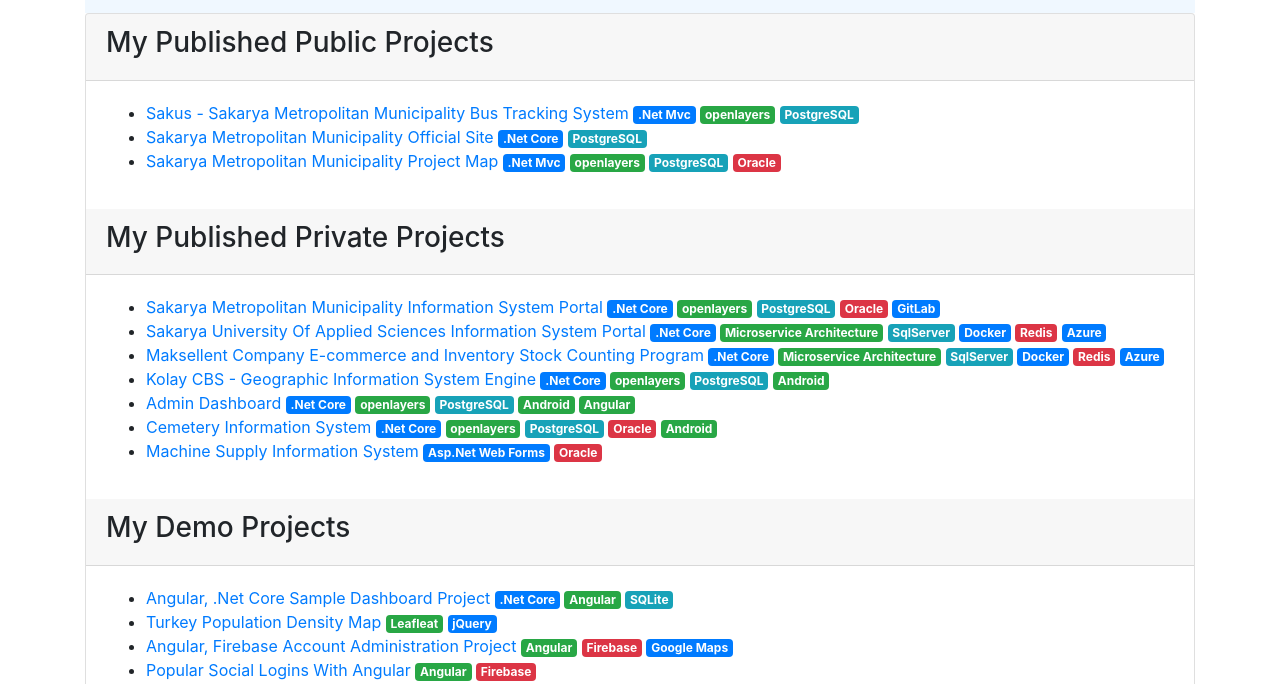
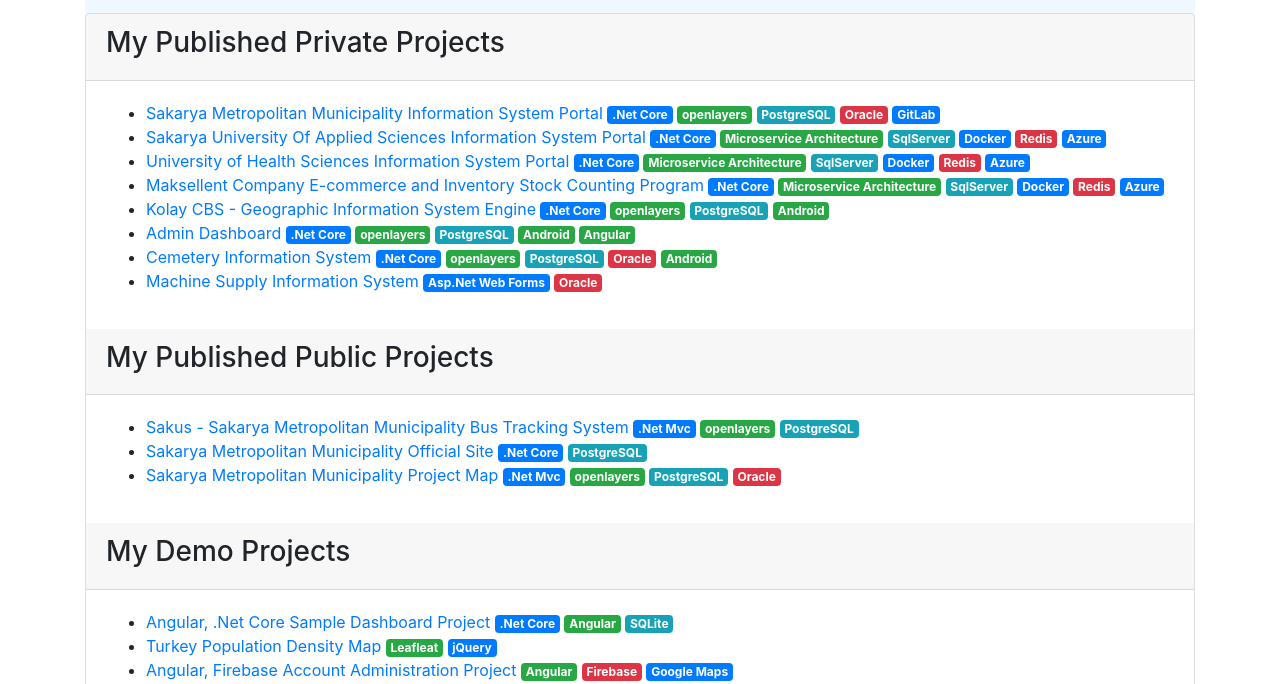
Before and after one commit to canalper/canalper.github.io, a plain HTML site: page index.html in a window 1280 px wide. Shown: the part 101-785 px from the top of the page. Drawn offline with nearby package versions, Linux system fonts and the light colour scheme.

Commit message:
Update index.html

```diff
--- a/index.html
+++ b/index.html
@@ -23,31 +23,7 @@
                 </h1>
             </nav>
             <div class="card">
-                <div class="card-header">
-                    <h3>My Published Public Projects</h3>
-                </div>
-                <div class="card-body">
-                    <ul>
-                        <li>
-                            <a target="_blank" href="https://sakus.sakarya.bel.tr/">Sakus - Sakarya Metropolitan Municipality Bus Tracking System </a>
-                            <span class="badge badge-primary">.Net Mvc</span>
-                            <span class="badge badge-success">openlayers</span>
-                            <span class="badge badge-info">PostgreSQL</span>
-                        </li>
-                        <li>
-                            <a target="_blank" href="http://sakarya.bel.tr/">Sakarya Metropolitan Municipality Official Site</a>
-                            <span class="badge badge-primary">.Net Core</span>
-                            <span class="badge badge-info">PostgreSQL</span>
-                        </li>
-                        <li>
-                            <a target="_blank" href="https://proje.sakarya.bel.tr/ItsProjeWeb/Harita">Sakarya Metropolitan Municipality Project Map</a>
-                            <span class="badge badge-primary">.Net Mvc</span>
-                            <span class="badge badge-success">openlayers</span>
-                            <span class="badge badge-info">PostgreSQL</span>
-                            <span class="badge badge-danger">Oracle</span>
-                        </li>
-                    </ul>
-                </div>
+
             <div class="card-header">
                 <h3>My Published Private Projects</h3>
             </div>
@@ -63,6 +39,15 @@
                     </li>
                     <li>
                         <a target="_blank" href="https://www.subu.edu.tr/en">Sakarya University Of Applied Sciences Information System Portal</a>
+                        <span class="badge badge-primary">.Net Core</span>
+                        <span class="badge badge-success">Microservice Architecture</span>
+                        <span class="badge badge-info">SqlServer</span>
+                        <span class="badge badge-primary">Docker</span>
+                        <span class="badge badge-danger">Redis</span>
+                        <span class="badge badge-primary">Azure</span>
+                    </li>
+                    <li>
+                        <a target="_blank" href="https://www.sbu.edu.tr/tr/obs">University of Health Sciences Information System Portal</a>
                         <span class="badge badge-primary">.Net Core</span>
                         <span class="badge badge-success">Microservice Architecture</span>
                         <span class="badge badge-info">SqlServer</span>
@@ -105,6 +90,31 @@
                     <li>
                         <a target="_blank" href="./img/MachineSupply.jpeg">Machine Supply Information System</a>
                         <span class="badge badge-primary">Asp.Net Web Forms</span>
+                        <span class="badge badge-danger">Oracle</span>
+                    </li>
+                </ul>
+            </div>
+            <div class="card-header">
+                <h3>My Published Public Projects</h3>
+            </div>
+            <div class="card-body">
+                <ul>
+                    <li>
+                        <a target="_blank" href="https://sakus.sakarya.bel.tr/">Sakus - Sakarya Metropolitan Municipality Bus Tracking System </a>
+                        <span class="badge badge-primary">.Net Mvc</span>
+                        <span class="badge badge-success">openlayers</span>
+                        <span class="badge badge-info">PostgreSQL</span>
+                    </li>
+                    <li>
+                        <a target="_blank" href="http://sakarya.bel.tr/">Sakarya Metropolitan Municipality Official Site</a>
+                        <span class="badge badge-primary">.Net Core</span>
+                        <span class="badge badge-info">PostgreSQL</span>
+                    </li>
+                    <li>
+                        <a target="_blank" href="https://proje.sakarya.bel.tr/ItsProjeWeb/Harita">Sakarya Metropolitan Municipality Project Map</a>
+                        <span class="badge badge-primary">.Net Mvc</span>
+                        <span class="badge badge-success">openlayers</span>
+                        <span class="badge badge-info">PostgreSQL</span>
                         <span class="badge badge-danger">Oracle</span>
                     </li>
                 </ul>
```
